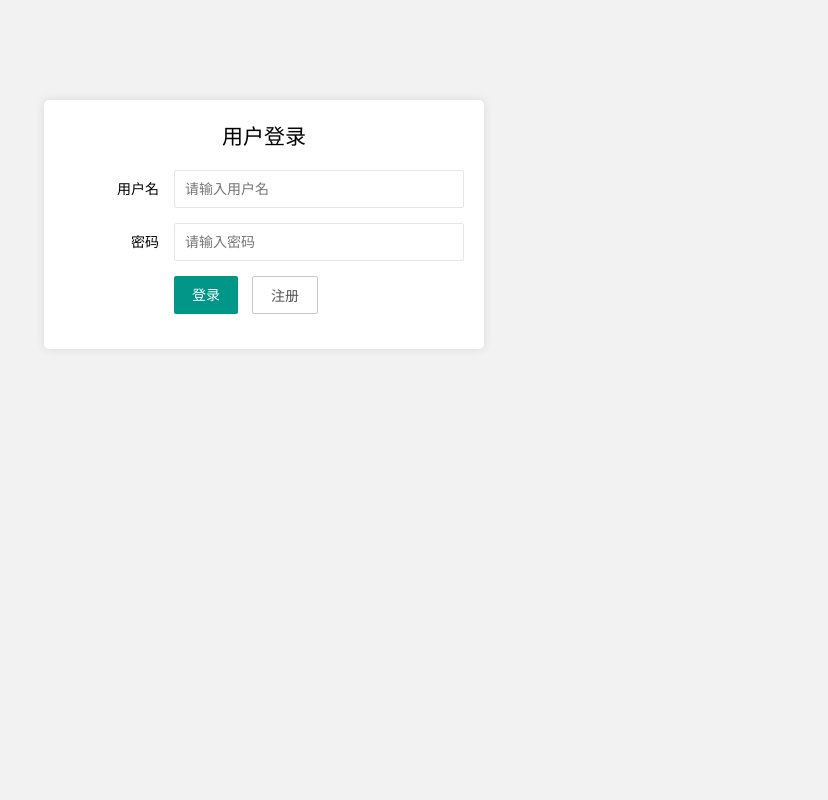
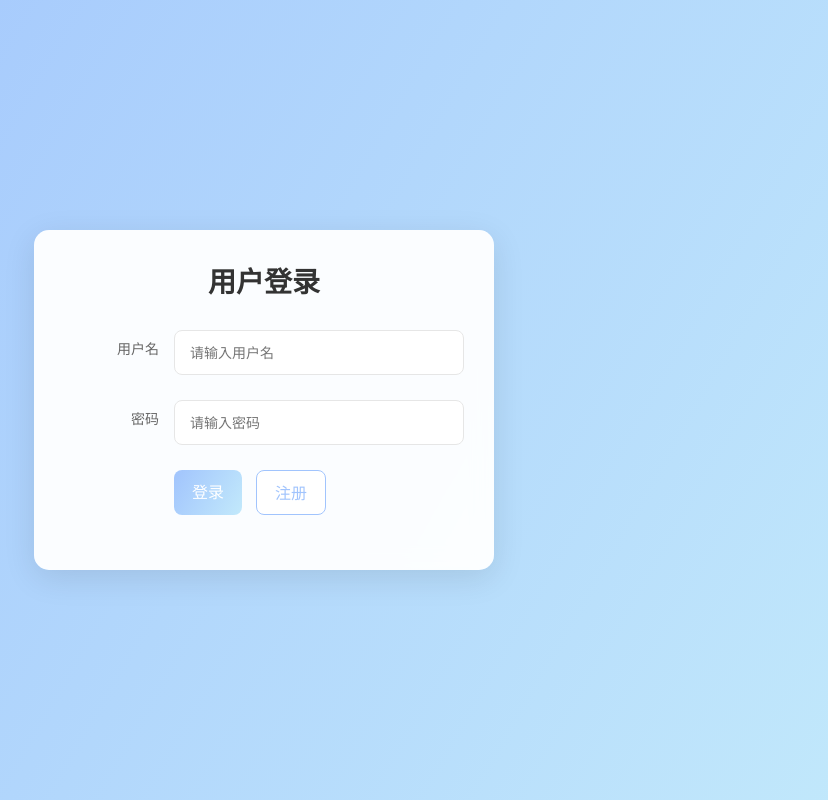
Before and after one commit to happy-xlf/class_knowledge_LLM, a Flask app: page / in a window 1280 px wide. Shown: the whole page, without its empty margins (376-1204 px from the left). Run offline with Flask 3, Linux system fonts and the light colour scheme; some libraries are stand-ins or nearby versions.

Commit message:
beautiful

```diff
--- a/templates/login.html
+++ b/templates/login.html
@@ -9,19 +9,75 @@
     <link rel="stylesheet" href="https://www.layuicdn.com/layui-v2.6.8/css/layui.css">
     <style>
         body {
-            background-color: #f2f2f2;
+            background: linear-gradient(120deg, #a1c4fd 0%, #c2e9fb 100%);
+            height: 100vh;
+            margin: 0;
+            display: flex;
+            align-items: center;
+            justify-content: center;
+            font-family: "Microsoft YaHei", sans-serif;
         }
         .login-box {
             width: 400px;
-            margin: 100px auto;
-            padding: 20px;
-            background-color: #fff;
-            border-radius: 5px;
-            box-shadow: 0 0 10px rgba(0,0,0,0.1);
+            padding: 30px;
+            background-color: rgba(255, 255, 255, 0.95);
+            border-radius: 15px;
+            box-shadow: 0 8px 32px rgba(0, 0, 0, 0.1);
+            backdrop-filter: blur(10px);
+            transition: transform 0.3s ease;
+        }
+        .login-box:hover {
+            transform: translateY(-5px);
         }
         .login-title {
             text-align: center;
-            margin-bottom: 20px;
+            margin-bottom: 30px;
+            color: #333;
+            font-size: 28px;
+            font-weight: 600;
+        }
+        .layui-form-item {
+            margin-bottom: 25px;
+        }
+        .layui-input {
+            height: 45px;
+            border-radius: 8px;
+            border: 1px solid #e6e6e6;
+            padding-left: 15px;
+            transition: all 0.3s ease;
+        }
+        .layui-input:focus {
+            border-color: #a1c4fd;
+            box-shadow: 0 0 8px rgba(161, 196, 253, 0.3);
+        }
+        .layui-btn {
+            height: 45px;
+            line-height: 45px;
+            border-radius: 8px;
+            font-size: 16px;
+            background: linear-gradient(120deg, #a1c4fd 0%, #c2e9fb 100%);
+            border: none;
+            transition: all 0.3s ease;
+        }
+        .layui-btn:hover {
+            opacity: 0.9;
+            transform: translateY(-2px);
+        }
+        .layui-btn-primary {
+            background: #fff;
+            border: 1px solid #a1c4fd;
+            color: #a1c4fd;
+        }
+        .layui-btn-primary:hover {
+            background: #f8f9fa;
+        }
+        .layui-alert {
+            border-radius: 8px;
+            padding: 15px;
+        }
+        .layui-form-label {
+            color: #666;
+            font-weight: 500;
         }
     </style>
 </head>
```
Also changed, not shown: templates/register.html (+63 -7 lines).
